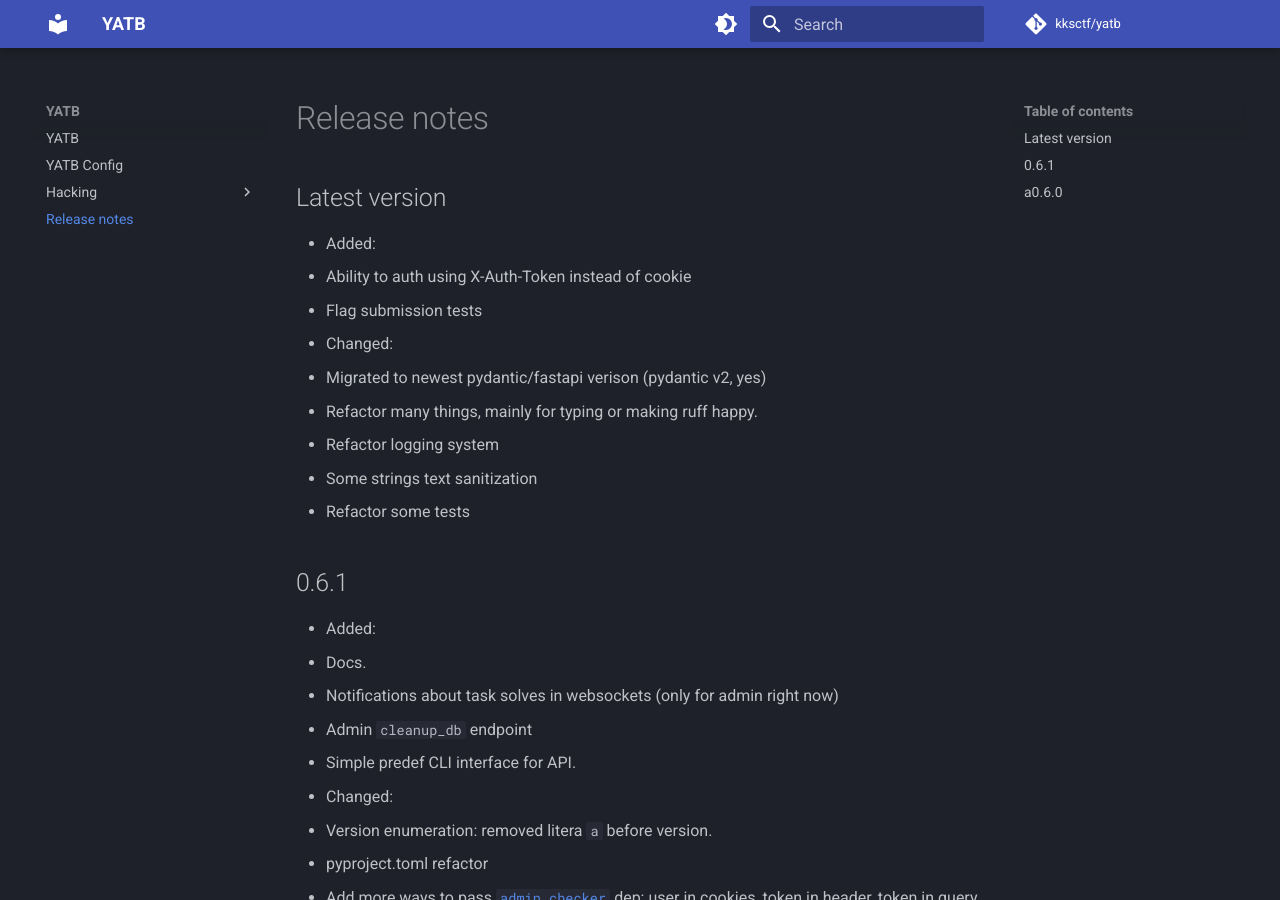
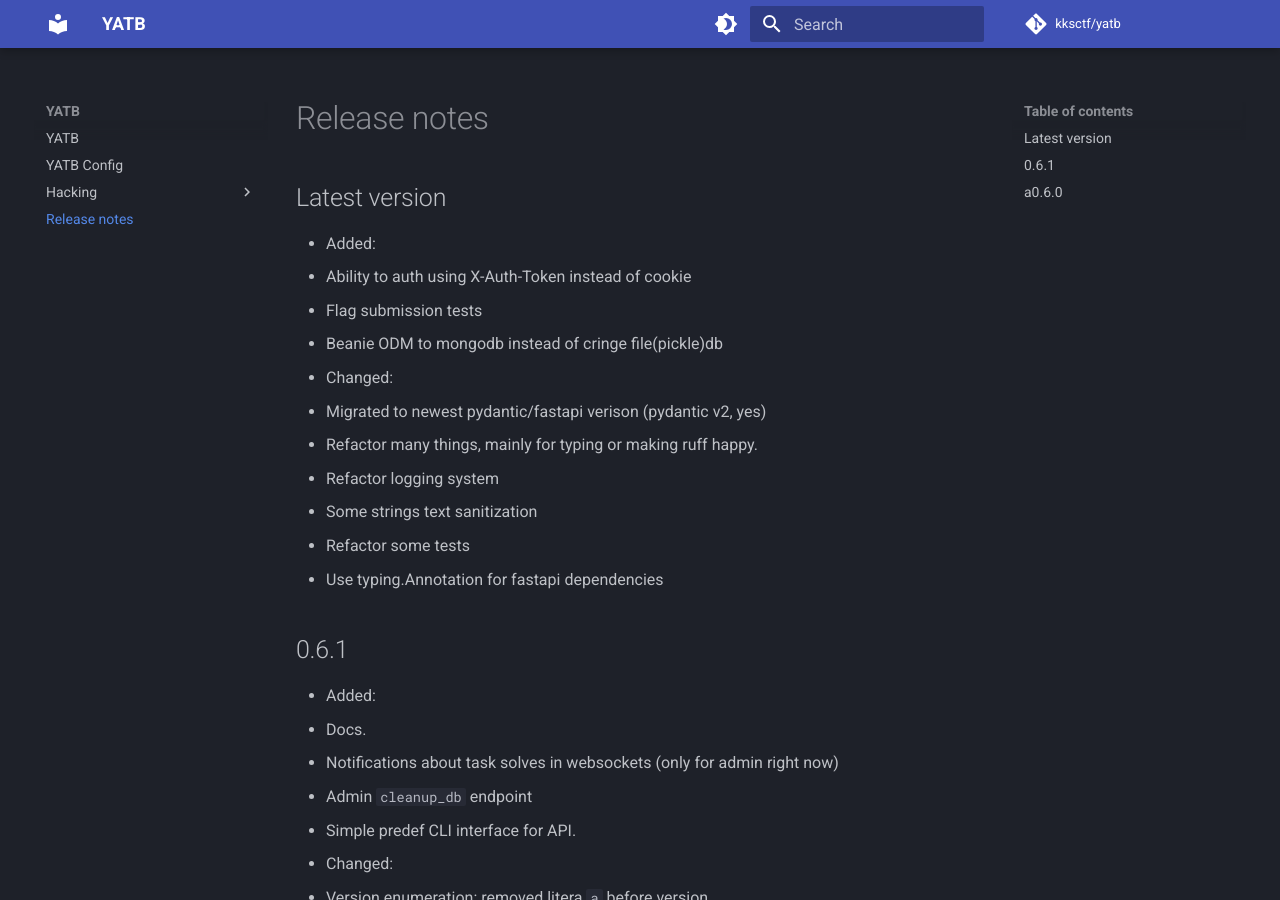
Before and after one commit to kksctf/yatb, an MkDocs documentation site: the page built from docs/release-notes.md, in a window 1280 px wide and 900 px high. Built offline with MkDocs 1.6.1 and Material for MkDocs 9.7.7, drawn with Linux system fonts in a browser that asks for light colours; comment, search, counter and statistics services are not loaded.

Commit message:
Upd release notes

```diff
--- a/docs/release-notes.md
+++ b/docs/release-notes.md
@@ -5,12 +5,14 @@
 - Added:
   - Ability to auth using X-Auth-Token instead of cookie
   - Flag submission tests
+  - Beanie ODM to mongodb instead of cringe file(pickle)db
 - Changed:
   - Migrated to newest pydantic/fastapi verison (pydantic v2, yes)
   - Refactor many things, mainly for typing or making ruff happy.
   - Refactor logging system
   - Some strings text sanitization
   - Refactor some tests
+  - Use typing.Annotation for fastapi dependencies
 
 ## 0.6.1
 
```
